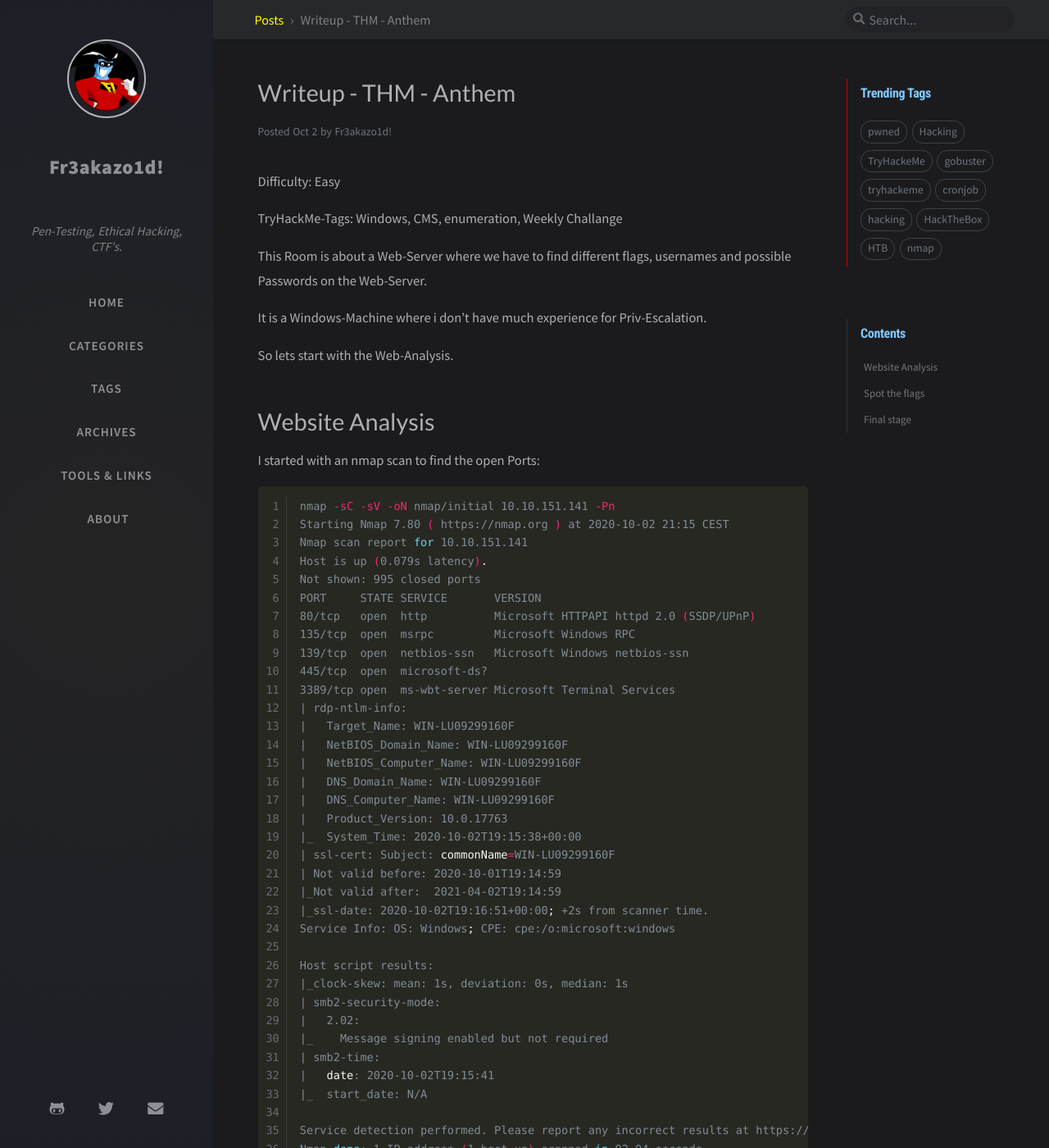
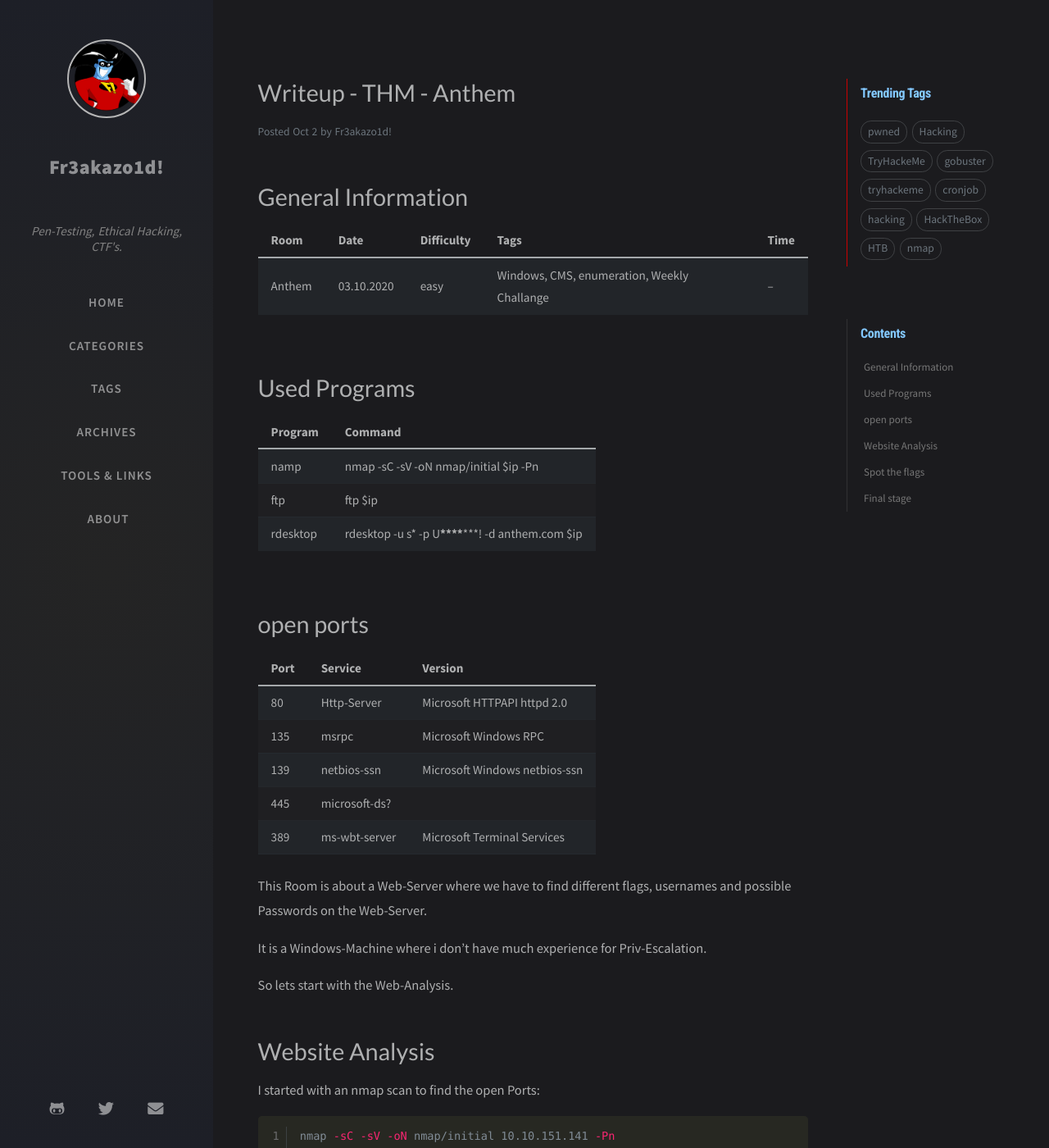
Before and after one commit to fr3akazo1d/old-page, a Jekyll site: the page built from _posts/2020-10-03-THM-Anthem-Writeup.md, in a window 1280 px wide and 1400 px high. Shown: the whole window at 82% size. Built offline with Jekyll 4.4.1, drawn with Linux system fonts in a browser that asks for light colours; nearby versions of some CDN libraries; comment, search, counter and statistics services are not loaded.

Commit message:
Update 2020-10-03-THM-Anthem-Writeup.md

```diff
--- a/_posts/2020-10-03-THM-Anthem-Writeup.md
+++ b/_posts/2020-10-03-THM-Anthem-Writeup.md
@@ -6,9 +6,29 @@ tags: [TryHackeMe, Anthem, Hacking, pwned]
 author: Fr3akazo1d!
 ---
 
-Difficulty: Easy
+# General Information
 
-TryHackMe-Tags: Windows, CMS, enumeration, Weekly Challange
+| Room        | Date        | Difficulty | Tags                                   | Time     |
+| ----------- | ----------- | ---------- | -------------------------------------- | -------- |
+| Anthem      | 03.10.2020  | easy       | Windows, CMS, enumeration, Weekly Challange | -- |
+
+# Used Programs
+
+| Program  | Command |
+| --------- | -------- |
+| namp     | nmap -sC -sV -oN nmap/initial $ip -Pn|
+| ftp | ftp $ip |
+| rdesktop | rdesktop -u s* -p U***************! -d anthem.com $ip |
+
+# open ports
+
+| Port | Service     | Version             |
+| ---- | ----------- | ------------------- |
+| 80   | Http-Server  | Microsoft HTTPAPI httpd 2.0        |
+| 135   | msrpc         | Microsoft Windows RPC       |
+| 139   | netbios-ssn | Microsoft Windows netbios-ssn |
+| 445 |  microsoft-ds? | |
+| 389 | ms-wbt-server | Microsoft Terminal Services |
 
 This Room is about a Web-Server where we have to find different flags, usernames and possible Passwords on the Web-Server.
 
```
